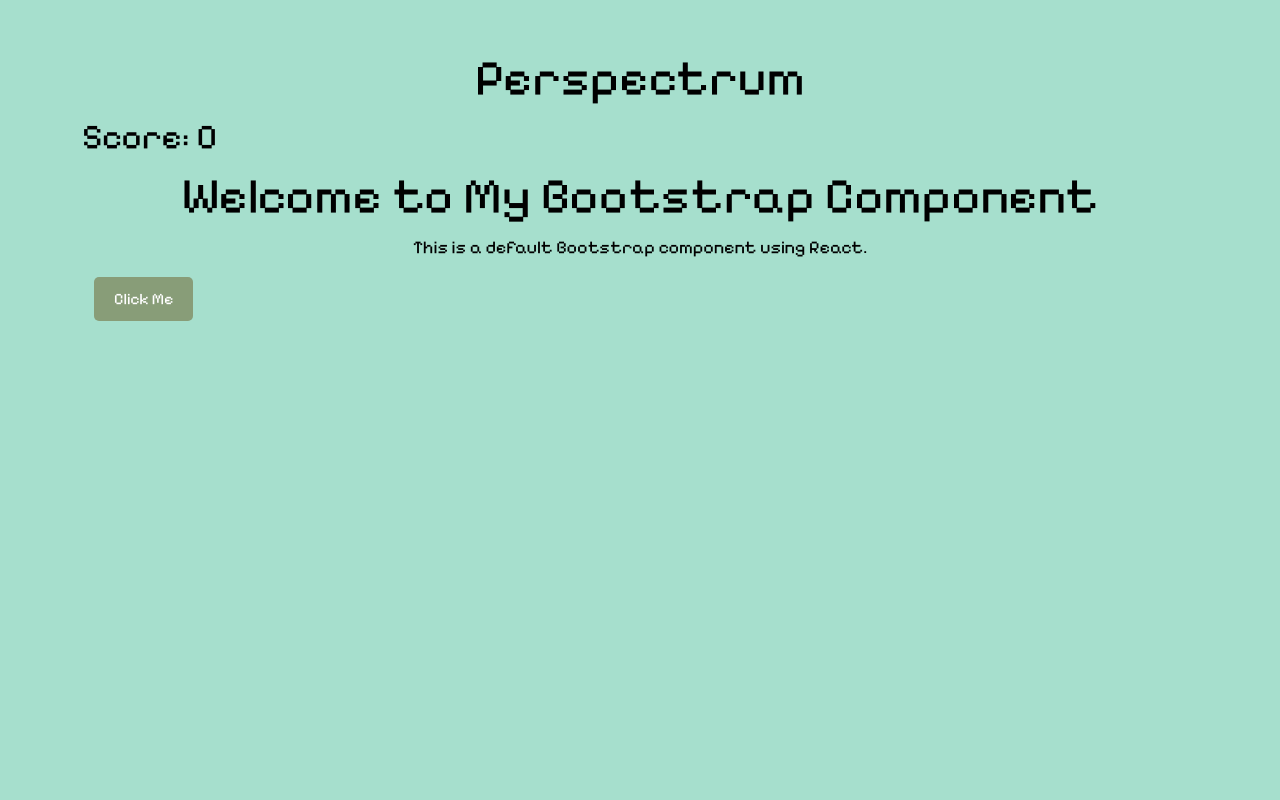
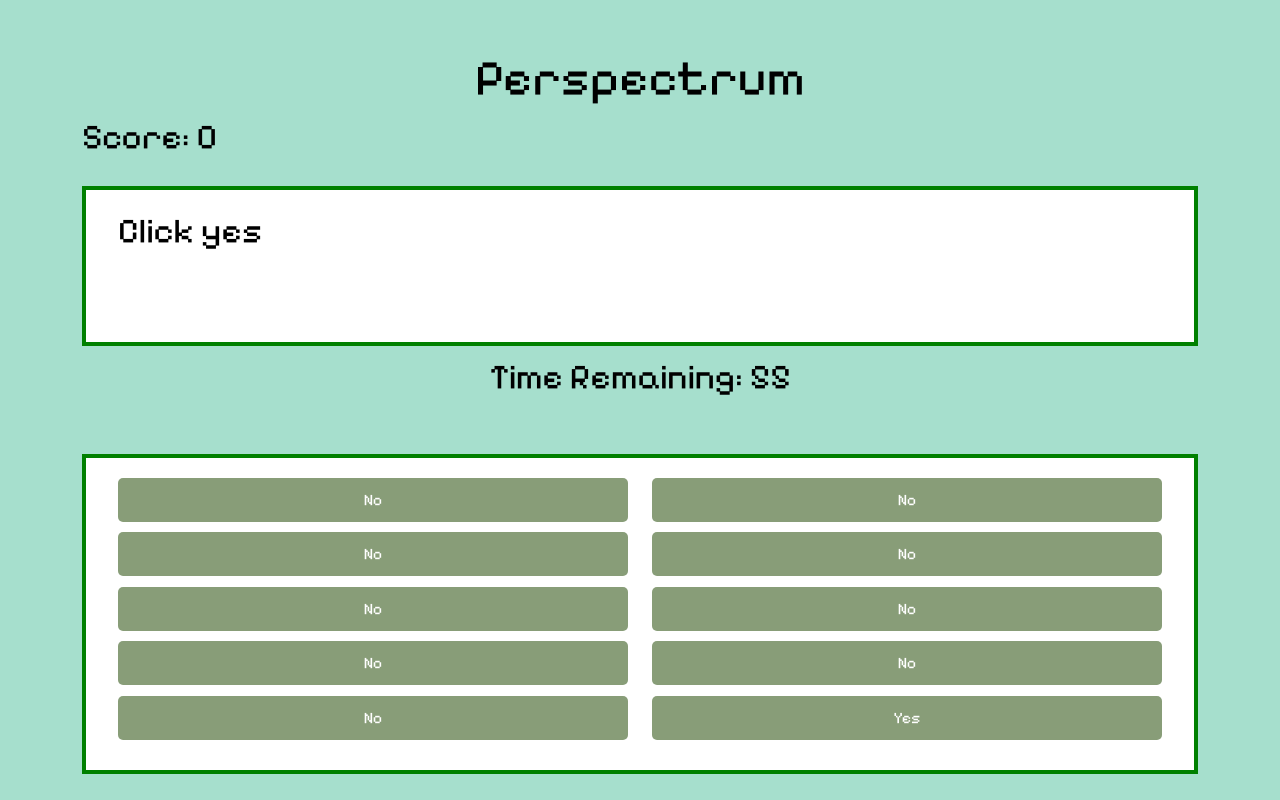
Before and after one commit to davidtopping02/lbg-game-jam-perspectrum, a React (Vite) app: page / in a window 1280 px wide. Built offline with nearby package versions, Linux system fonts and the light colour scheme.

Commit message:
2 changes

```diff
--- a/src/Components/Questions/Question2/Question2.jsx
+++ b/src/Components/Questions/Question2/Question2.jsx
@@ -6,9 +6,9 @@
 const Question2 = ({ incrementScore, incrementPageNumber }) => {
     const renderOptions = () => {
         const options = []
-        const yesIndex = Math.floor(Math.random() * 100)
+        const yesIndex = Math.floor(Math.random() * 10)
 
-        for (let i = 0; i < 100; i++) {
+        for (let i = 0; i < 10; i++) {
             if (i === yesIndex) {
                 options.push(
                     <div
@@ -55,7 +55,6 @@
                 >
                     <div className="col-12">
                         <h2>Click yes</h2>
-                        <p>(Page will move on in 5 seconds...)</p>
                     </div>
                 </div>
                 <div
@@ -63,7 +62,7 @@
                     id="images"
                 >
                     <Timer
-                        initialTime={3}
+                        initialTime={60}
                         onTimeout={incrementPageNumber}
                     ></Timer>
                 </div>
```
